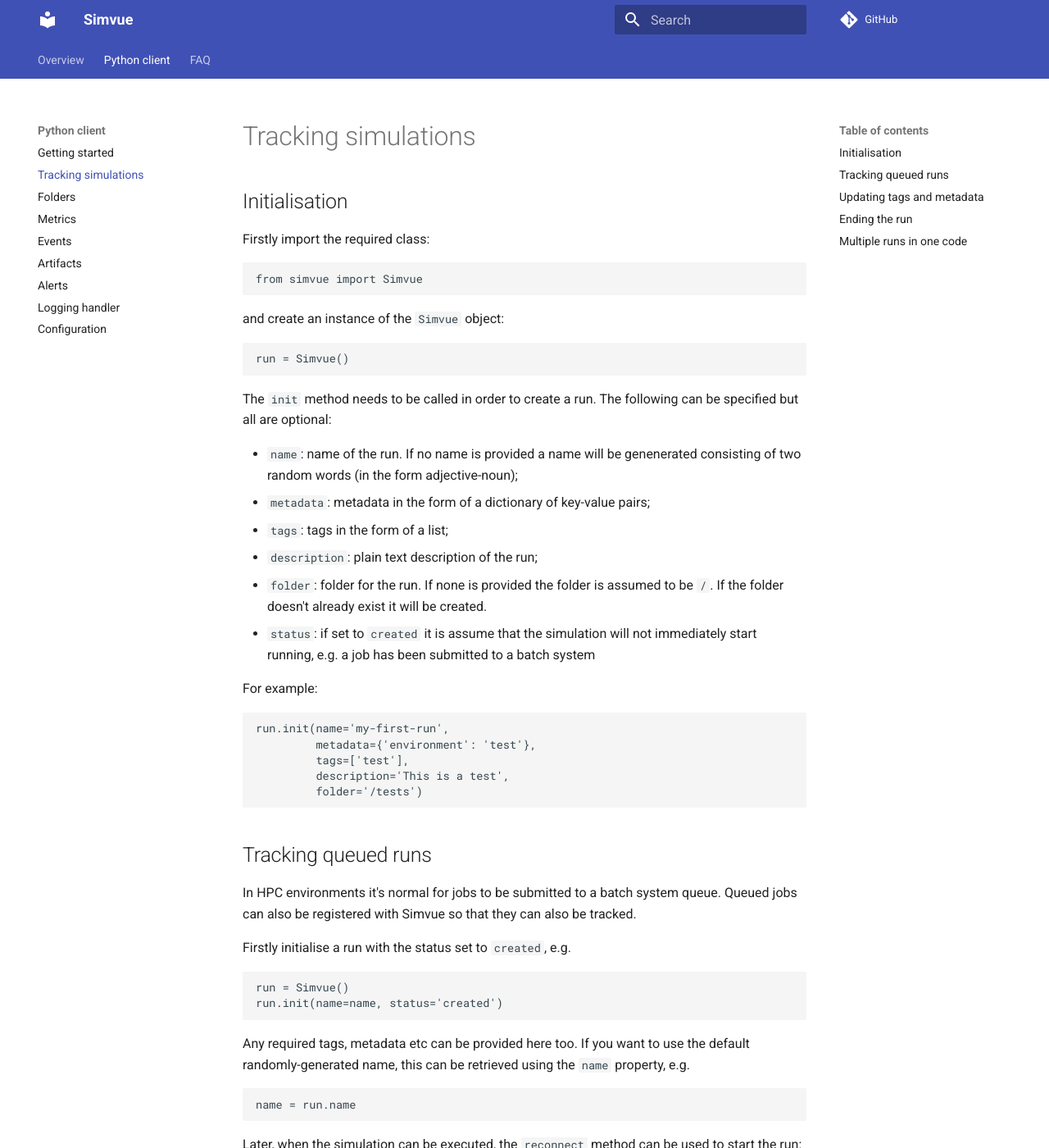
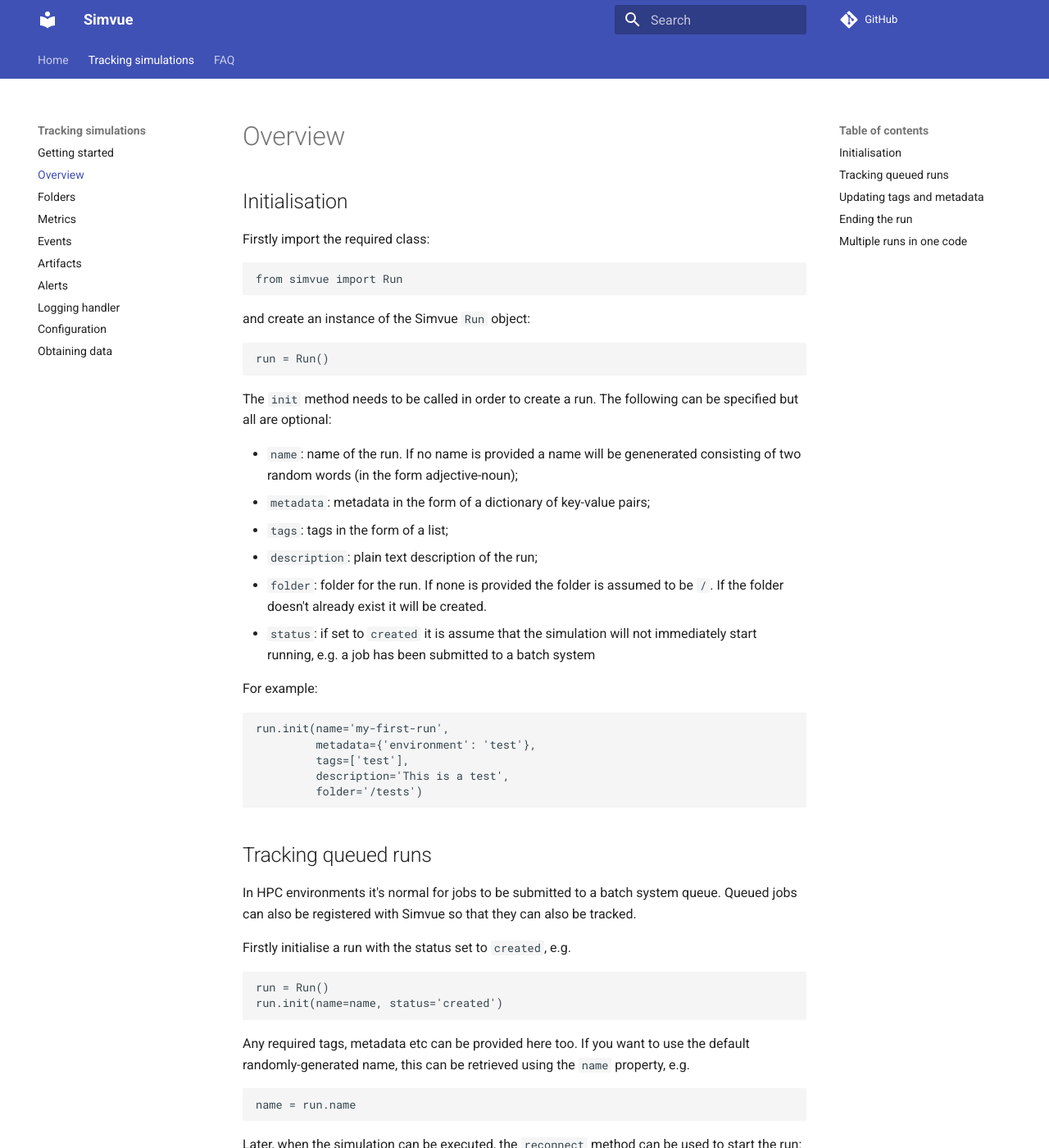
Before and after one commit to simvue-io/docs, an MkDocs documentation site: the page built from docs/python-client/overview.md, in a window 1280 px wide and 1400 px high. Shown: the whole window at 82% size. Built offline with MkDocs 1.6.1 and Material for MkDocs 9.7.7, drawn with Linux system fonts in a browser that asks for light colours; some of the changed text lies outside the part shown.

Commit message:
Many updates & improvements

````diff
--- a/docs/python-client/tracking-simulations.md
+++ b/docs/python-client/overview.md
@@ -1,14 +1,14 @@
-# Tracking simulations
+# Overview
 
 ## Initialisation
 
 Firstly import the required class:
 ```
-from simvue import Simvue
+from simvue import Run
 ```
-and create an instance of the `Simvue` object:
+and create an instance of the Simvue `Run` object:
 ```
-run = Simvue()
+run = Run()
 ```
 The `init` method needs to be called in order to create a run. The following can be specified but all are optional:
 
@@ -35,7 +35,7 @@ Simvue so that they can also be tracked.
 
 Firstly initialise a run with the status set to `created`, e.g.
 ```
-run = Simvue()
+run = Run()
 run.init(name=name, status='created')
 ```
 Any required tags, metadata etc can be provided here too. If you want to use the default randomly-generated name, this can be
@@ -46,7 +46,7 @@ name = run.name
 
 Later, when the simulation can be executed, the `reconnect` method can be used to start the run:
 ```
-run = Simvue()
+run = Run()
 run.reconnect(name)
 ```
 At this point the status of the run is changed to `running` and metrics can be collected.
@@ -75,7 +75,7 @@ Any batches of metrics or events not yet sent to the remote server will be sent
 
 An alternative to this is to use a context manager, for example:
 ```
-with Simvue() as run:
+with Run() as run:
    run.init(...)
 
    ...
@@ -89,7 +89,7 @@ If a code crashes without calling `close()` after a few minutes the state of the
 Sometimes it may be necessary to create multiple Simvue runs from within a single Python code, for example for a parameter
 scan. One simple way of doing this is to make use of the context manager as mentioned above:
 ```
-with Simvue() as run:
+with Run() as run:
    run.init(...)
 
    ...
--- a/mkdocs.yml
+++ b/mkdocs.yml
@@ -4,12 +4,12 @@ theme:
   features:
     - navigation.tabs
 nav:
-  - Overview:
+  - Home:
     - Welcome: index.md
     - Concepts: concepts.md
-  - Python client:
+  - Tracking simulations:
     - Getting started: python-client/getting-started.md
-    - Tracking simulations: python-client/tracking-simulations.md
+    - Overview: python-client/overview.md
     - Folders: python-client/folders.md
     - Metrics: python-client/metrics.md
     - Events: python-client/events.md
@@ -17,11 +17,14 @@ nav:
     - Alerts: python-client/alerts.md
     - Logging handler: python-client/logging-handler.md
     - Configuration: python-client/configuration.md
+    - Obtaining data: python-client/obtaining-data.md
   - FAQ:
     - General: faq/general.md
 repo_url: https://github.com/simvue-io
 edit_uri: ""
 markdown_extensions:
+  - admonition
+  - pymdownx.details
   - pymdownx.superfences:
       custom_fences:
         - name: mermaid
````
Also changed, not shown: docs/python-client/configuration.md (+2 -2 lines), docs/python-client/getting-started.md (+3 -2 lines), docs/python-client/logging-handler.md (+2 -2 lines), docs/python-client/obtaining-data.md (added, +69 -0 lines).
